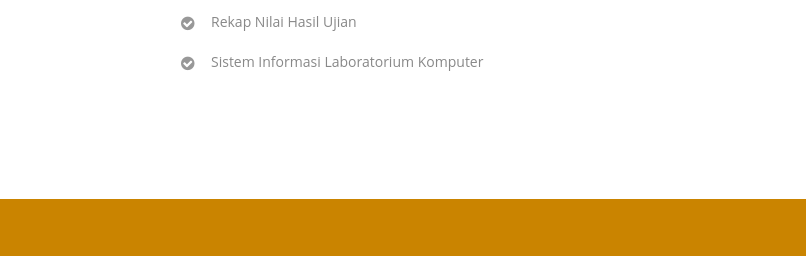
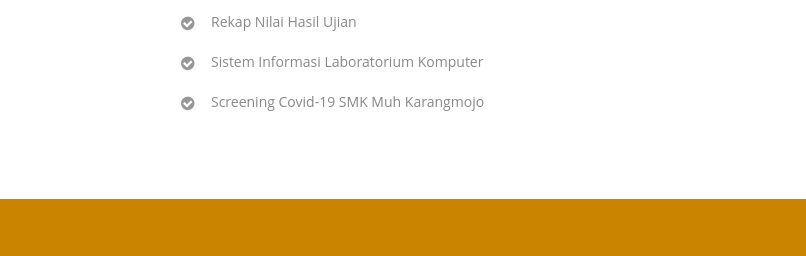
Before and after one commit to cahya93/cahya93.github.io, a plain HTML site: page index.html in a window 1280 px wide. Shown: the part 1227-1483 px from the top of the page, 474-1280 px from the left. Drawn offline with Linux system fonts and the light colour scheme.

Commit message:
Update index.html

```diff
--- a/index.html
+++ b/index.html
@@ -101,6 +101,7 @@
                                         <li class="points">Praktik Kerja Lapangan (PKL)</li>
                                         <li class="points">Rekap Nilai Hasil Ujian</li>
                                         <li class="points">Sistem Informasi Laboratorium Komputer</li>
+                                        <li class="points">Screening Covid-19 SMK Muh Karangmojo</li>
                                     </ul>
                                     <!-- /.about-us-list -->
 
```
